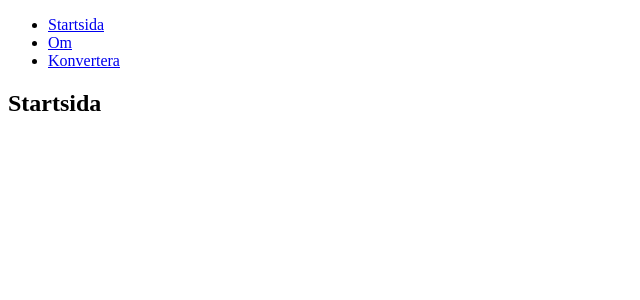
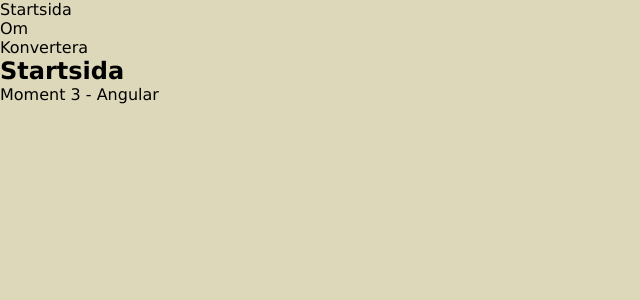
Before and after one commit to haan2402/moment3-typescript, an Angular app: page /home in a window 1280 px wide. Shown: the top 300 px of the page, without its empty margins (0-640 px from the left). Built offline with nearby package versions, Linux system fonts and the light colour scheme.

Commit message:
gjort komponenter för header och footer

```diff
--- a/src/app/app.component.html
+++ b/src/app/app.component.html
@@ -1,9 +1,5 @@
-<nav>
-    <ul>
-        <li><a routerLink="/home">Startsida</a></li>
-        <li><a routerLink="/about">Om</a></li>
-        <li><a routerLink="/convert">Konvertera</a></li>
-    </ul>
-</nav>
-
+<app-header />
+<main>
 <router-outlet />
+</main>
+<app-footer />
--- a/src/app/app.component.ts
+++ b/src/app/app.component.ts
@@ -1,9 +1,11 @@
 import { Component } from '@angular/core';
 import { RouterLink, RouterOutlet } from '@angular/router';
+import { FooterComponent } from './footer/footer.component';
+import { HeaderComponent } from './header/header.component';
 
 @Component({
   selector: 'app-root',
-  imports: [RouterOutlet, RouterLink],
+  imports: [RouterOutlet, RouterLink, HeaderComponent, FooterComponent],
   templateUrl: './app.component.html',
   styleUrl: './app.component.css'
 })
--- /dev/null
+++ b/src/app/footer/footer.component.html
@@ -0,0 +1,3 @@
+<footer>
+    <p>Moment 3 - Angular</p>
+</footer>
--- /dev/null
+++ b/src/app/header/header.component.html
@@ -0,0 +1,9 @@
+<header>
+    <nav>
+        <ul>
+            <li><a routerLink="/">Startsida</a></li>
+            <li><a routerLink="/about">Om</a></li>
+            <li><a routerLink="/convert">Konvertera</a></li>
+        </ul>
+    </nav>
+    </header>
--- a/src/styles.css
+++ b/src/styles.css
@@ -1 +1,11 @@
-/* You can add global styles to this file, and also import other style files */
+/*main styling for page*/
+* {
+    margin: 0;
+    padding: 0;
+}
+
+body {
+    font-family: Verdana, Geneva, Tahoma, sans-serif;
+    background-color: #ddd8b9;
+    font-size: 1em;
+}
```
Also changed, not shown: src/app/footer/footer.component.ts (added, +11 -0 lines), src/app/header/header.component.ts (added, +11 -0 lines), src/app/footer/footer.component.css (added), src/app/header/header.component.css (added), 2 other files (tests, documents, lock files or other folders).
